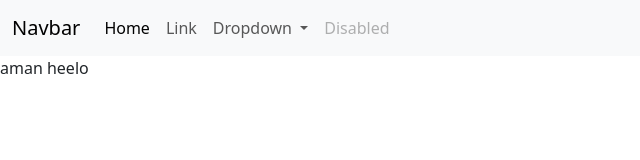
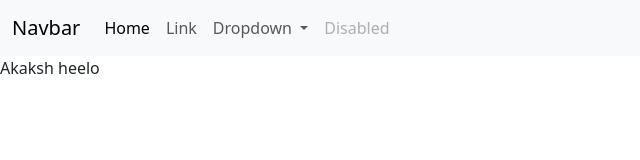
Before and after one commit to AkshayKarn12/my-first-website, a plain HTML site: page index.html in a window 1280 px wide. Shown: the full height of the page, 0-640 px from the left. Drawn offline with nearby package versions, Linux system fonts and the light colour scheme.

Commit message:
hii am akshay

```diff
--- a/index.html
+++ b/index.html
@@ -119,7 +119,7 @@
   </div>
 </nav>
 
-<p>aman heelo</p>
+<p>Akaksh heelo</p>
 
 
  <script src="https://cdn.jsdelivr.net/npm/bootstrap@5.3.8/dist/js/bootstrap.bundle.min.js" integrity="sha384-FKyoEForCGlyvwx9Hj09JcYn3nv7wiPVlz7YYwJrWVcXK/BmnVDxM+D2scQbITxI" crossorigin="anonymous"></script>
```
